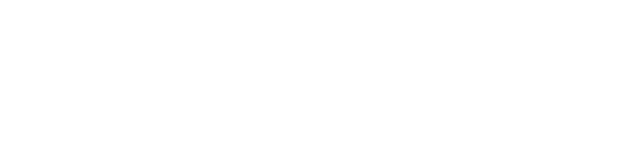
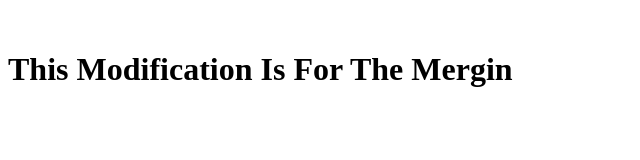
Before and after one commit to NemssDev/Workshop, a plain HTML site: page index.html in a window 1280 px wide. Shown: the whole page, without its empty margins (0-640 px from the left). Drawn offline with Linux system fonts and the light colour scheme.

Commit message:
Third commit

```diff
--- a/index.html
+++ b/index.html
@@ -7,5 +7,7 @@
 </head>
 <body>
     <marquee>Hello World!</marquee>
+    <h1>This Modification Is For The Mergin
+    </h1>
 </body>
 </html>
```
